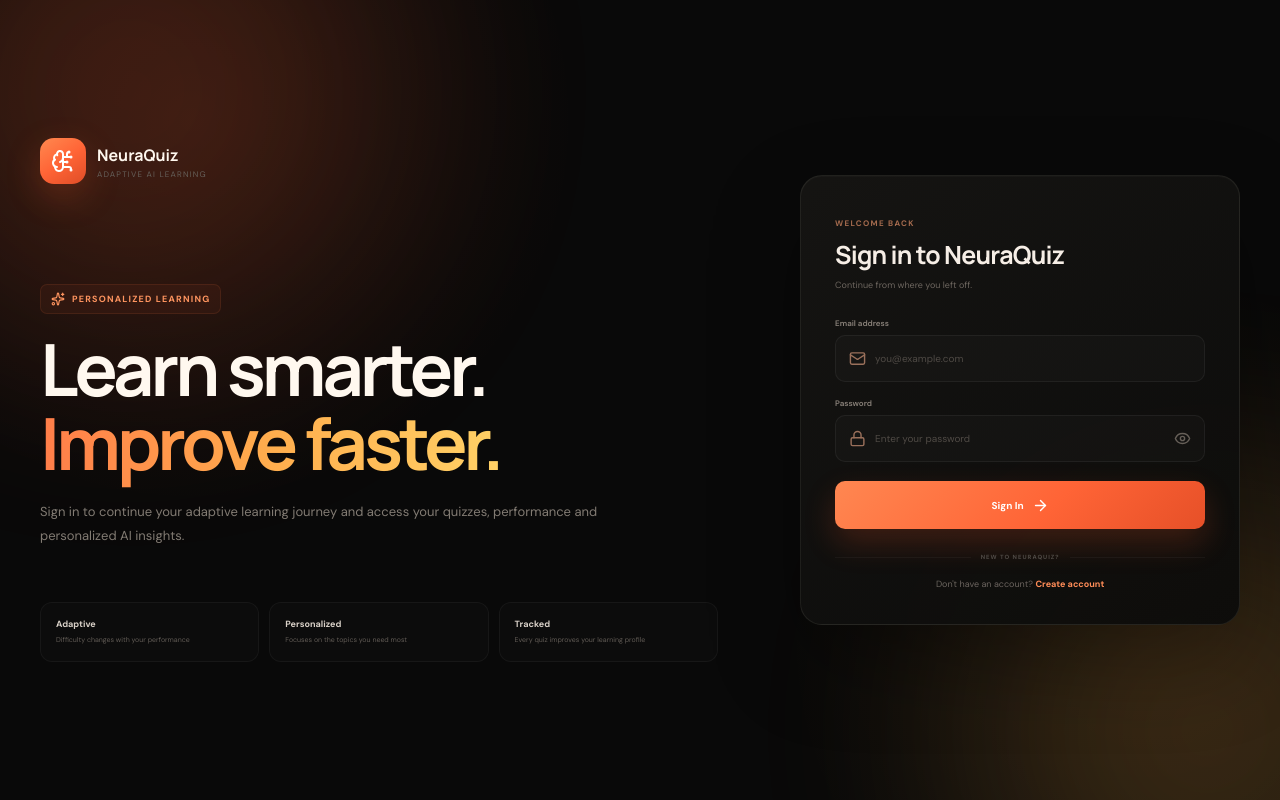
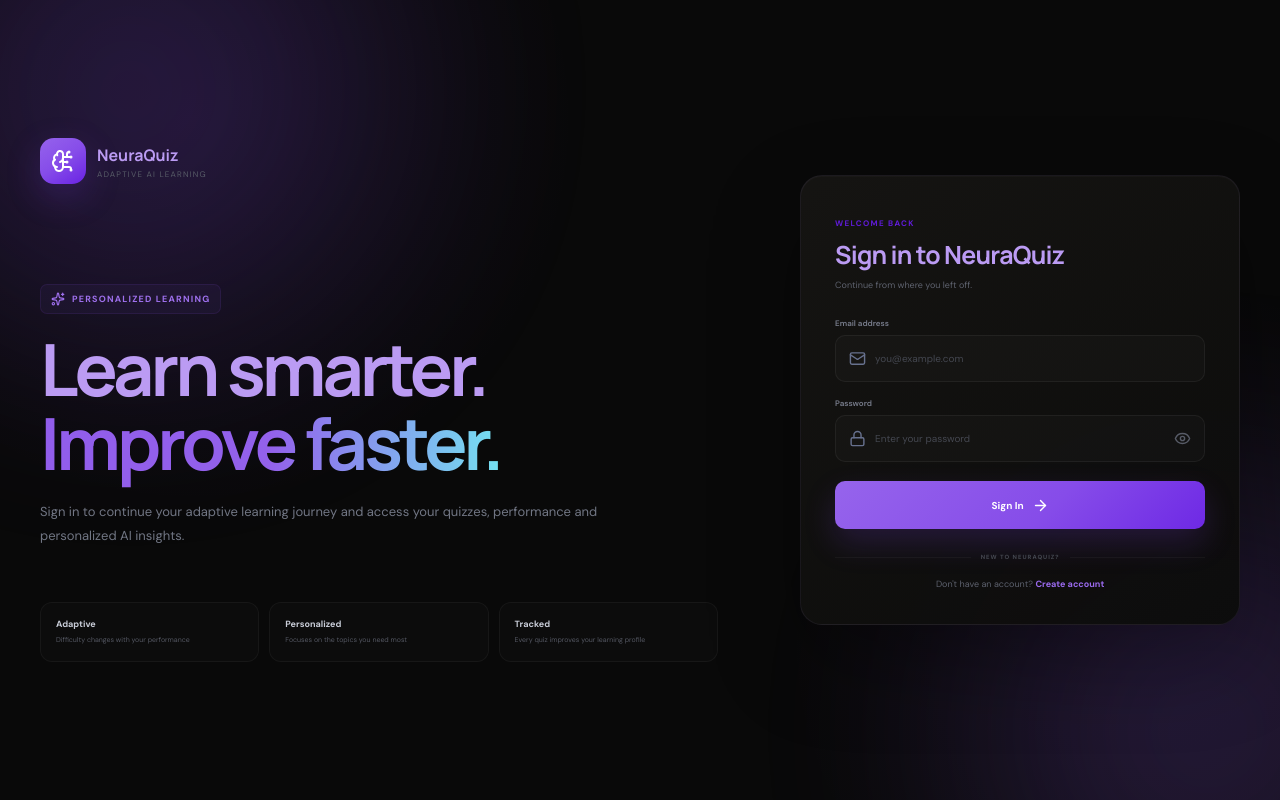
Before and after one commit to Student-Keval2627/adaptive-ai-quiz-system, a React (Vite) app in the folder client/: page /login in a window 1280 px wide. Built offline with nearby package versions, Linux system fonts and the light colour scheme; no server answers.

Commit message:
Restyle Auth.css with violet cyan theme

```diff
--- a/client/src/pages/Auth.css
+++ b/client/src/pages/Auth.css
@@ -7,17 +7,17 @@
   position: relative;
   overflow: hidden;
 
-  color: #fff8ef;
+  color: #bb9bf3;
 
   background:
     radial-gradient(
       circle at 15% 15%,
-      rgba(255, 103, 48, 0.09),
+      rgba(130, 71, 232, 0.09),
       transparent 30%
     ),
     radial-gradient(
       circle at 90% 80%,
-      rgba(255, 180, 70, 0.055),
+      rgba(143, 90, 235, 0.055),
       transparent 28%
     ),
     #090909;
@@ -39,7 +39,7 @@
   left: -150px;
   top: -180px;
 
-  background: #ff6538;
+  background: #874ee9;
 
   animation:
     authGlowOne 9s ease-in-out infinite alternate;
@@ -52,7 +52,7 @@
   right: -180px;
   bottom: -180px;
 
-  background: #ffad45;
+  background: #8f59eb;
 
   animation:
     authGlowTwo 11s ease-in-out infinite alternate;
@@ -114,14 +114,14 @@
   background:
     linear-gradient(
       145deg,
-      #ff8950,
-      #ff6436,
-      #df4d27
+      #9563ec,
+      #864ce9,
+      #6922e4
     );
 
   box-shadow:
     0 12px 35px
-    rgba(255, 94, 43, 0.22);
+    rgba(127, 66, 232, 0.22);
 }
 
 .auth-brand strong {
@@ -139,7 +139,7 @@
 
   margin-top: 3px;
 
-  color: #655f59;
+  color: #575b67;
 
   font-size: 8px;
 
@@ -161,14 +161,14 @@
 
   border-radius: 7px;
 
-  color: #ff9560;
+  color: #9f71ee;
 
   background:
-    rgba(255, 112, 67, 0.055);
+    rgba(141, 88, 234, 0.055);
 
   border:
     1px solid
-    rgba(255, 123, 65, 0.11);
+    rgba(140, 86, 234, 0.11);
 
   font-size: 9px;
   font-weight: 700;
@@ -195,9 +195,9 @@
   background:
     linear-gradient(
       90deg,
-      #ff7d49,
-      #ffad4d,
-      #ffd166
+      #915deb,
+      #9361eb,
+      #74e1f1
     );
 
   background-clip: text;
@@ -209,7 +209,7 @@
 
   margin-top: 21px;
 
-  color: #827b73;
+  color: #717684;
 
   font-size: 13px;
 
@@ -247,7 +247,7 @@
 .auth-features strong {
   display: block;
 
-  color: #d9d1c8;
+  color: #c9cdd8;
 
   font-size: 9px;
 }
@@ -257,7 +257,7 @@
 
   margin-top: 5px;
 
-  color: #625c56;
+  color: #555863;
 
   font-size: 7px;
 
@@ -287,7 +287,7 @@
 
   border:
     1px solid
-    rgba(255, 245, 230, 0.075);
+    rgba(187, 155, 243, 0.075);
 
   background:
     linear-gradient(
@@ -310,7 +310,7 @@
 }
 
 .auth-card-heading > span {
-  color: #a56b4e;
+  color: #601bd8;
 
   font-size: 8px;
   font-weight: 700;
@@ -321,7 +321,7 @@
 .auth-card-heading h2 {
   margin-top: 6px;
 
-  color: #f6eee6;
+  color: #bb9bf3;
 
   font-family:
     "Manrope",
@@ -335,7 +335,7 @@
 .auth-card-heading p {
   margin-top: 7px;
 
-  color: #6d665f;
+  color: #5e626e;
 
   font-size: 9px;
 }
@@ -353,7 +353,7 @@
 
   margin-bottom: 7px;
 
-  color: #8a827a;
+  color: #787d8c;
 
   font-size: 8px;
   font-weight: 600;
@@ -386,20 +386,20 @@
 
 .auth-input-wrapper:focus-within {
   border-color:
-    rgba(255, 125, 64, 0.24);
+    rgba(140, 85, 234, 0.24);
 
   background:
-    rgba(255, 112, 67, 0.025);
+    rgba(141, 88, 234, 0.025);
 
   box-shadow:
     0 0 0 3px
-    rgba(255, 112, 67, 0.025);
+    rgba(141, 88, 234, 0.025);
 }
 
 .auth-input-wrapper > svg {
   flex-shrink: 0;
 
-  color: #9a705b;
+  color: #67718e;
 }
 
 .auth-input-wrapper input {
@@ -418,20 +418,20 @@
 }
 
 .auth-input-wrapper input::placeholder {
-  color: #4f4a45;
+  color: #444750;
 }
 
 .auth-password-toggle {
   display: grid;
   place-items: center;
 
-  color: #665f58;
+  color: #575b67;
 
   background: transparent;
 }
 
 .auth-password-toggle:hover {
-  color: #ff8d58;
+  color: #9a6aed;
 }
 
 /* =========================================================
@@ -483,14 +483,14 @@
   background:
     linear-gradient(
       135deg,
-      #ff8751,
-      #ff6436 58%,
-      #e65028
+      #9664ec,
+      #864ce9 58%,
+      #6e29e5
     );
 
   box-shadow:
     0 14px 32px
-    rgba(255, 91, 42, 0.2);
+    rgba(126, 65, 232, 0.2);
 
   font-size: 10px;
   font-weight: 700;
@@ -506,7 +506,7 @@
 
   box-shadow:
     0 19px 40px
-    rgba(255, 91, 42, 0.3);
+    rgba(126, 65, 232, 0.3);
 }
 
 .auth-submit-button:disabled {
@@ -538,7 +538,7 @@
 }
 
 .auth-divider p {
-  color: #514c47;
+  color: #464952;
 
   font-size: 6px;
   font-weight: 700;
@@ -547,7 +547,7 @@
 }
 
 .auth-switch-text {
-  color: #6c655f;
+  color: #5d616e;
 
   text-align: center;
 
@@ -555,7 +555,7 @@
 }
 
 .auth-switch-text a {
-  color: #ff8d58;
+  color: #9a6aed;
 
   font-weight: 700;
 
@@ -563,7 +563,7 @@
 }
 
 .auth-switch-text a:hover {
-  color: #ffad63;
+  color: #a174ee;
 }
 
 /* =========================================================
```
